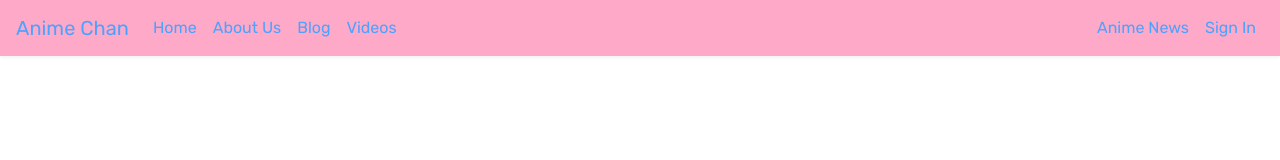
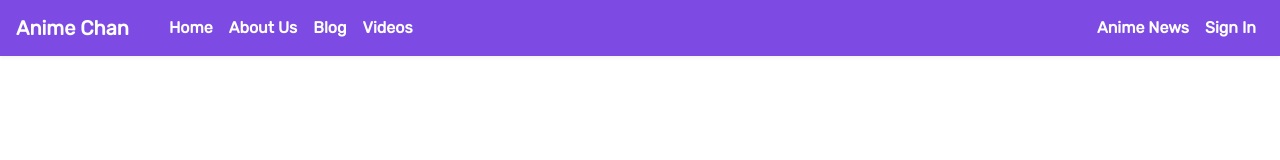
Before and after one commit to Jagroop2000/Anime-Blog, a plain HTML site: page index.html in a window 1280 px wide. Drawn offline with nearby package versions, Linux system fonts and the light colour scheme.

Commit message:
Header Part Done

```diff
--- a/CSS/index.css
+++ b/CSS/index.css
@@ -10,7 +10,27 @@ header {
 }
 
 .navbar-css {
-    background-color: #FF85B3;
+    background-color: #4700D8;
     padding: 0;
     opacity: 0.7;
 }
+
+.listItems > li > a {
+  color: white;
+  font-weight: bold;
+}
+
+.heading {
+    color: white;
+  font-weight: bold;
+}
+
+.listItems > li > a:hover{
+    color: #F900BF;
+    font-weight: bold;
+  }
+
+  .heading:hover {
+    color: #F900BF;
+    font-weight: bold;
+}
--- a/index.html
+++ b/index.html
@@ -31,16 +31,16 @@
   <header>
     <!-- Navbar -->
     <nav class="navbar navbar-expand-lg navbar-css shadow-sm  mb-5">
-      <a class="navbar-brand" href="#">Anime Chan</a>
+      <a class="navbar-brand heading" href="#" >Anime Chan</a>
       <button class="navbar-toggler" type="button" data-toggle="collapse" data-target="#navbarSupportedContent"
         aria-controls="navbarSupportedContent" aria-expanded="false" aria-label="Toggle navigation">
         <span class="navbar-toggler-icon"></span>
       </button>
 
-      <div class="collapse navbar-collapse" id="navbarSupportedContent">
-        <ul class="navbar-nav mr-auto">
-          <li class="nav-item active">
-            <a class="nav-link" href="#">Home <span class="sr-only">(current)</span></a>
+      <div class="collapse navbar-collapse ml-3" id="navbarSupportedContent">
+        <ul class="navbar-nav mr-auto listItems">
+          <li class="nav-item active ">
+            <a class="nav-link" href="#">Home</a>
           </li>
           <li class="nav-item">
             <a class="nav-link" href="#">About Us</a>
@@ -52,7 +52,7 @@
             <a class="nav-link" href="#">Videos</a>
           </li>
         </ul>
-        <ul class="navbar-nav ml-auto">
+        <ul class="navbar-nav ml-auto listItems">
           <li class="nav-item">
             <a class="nav-link" href="#">Anime News</a>
           </li>
```
